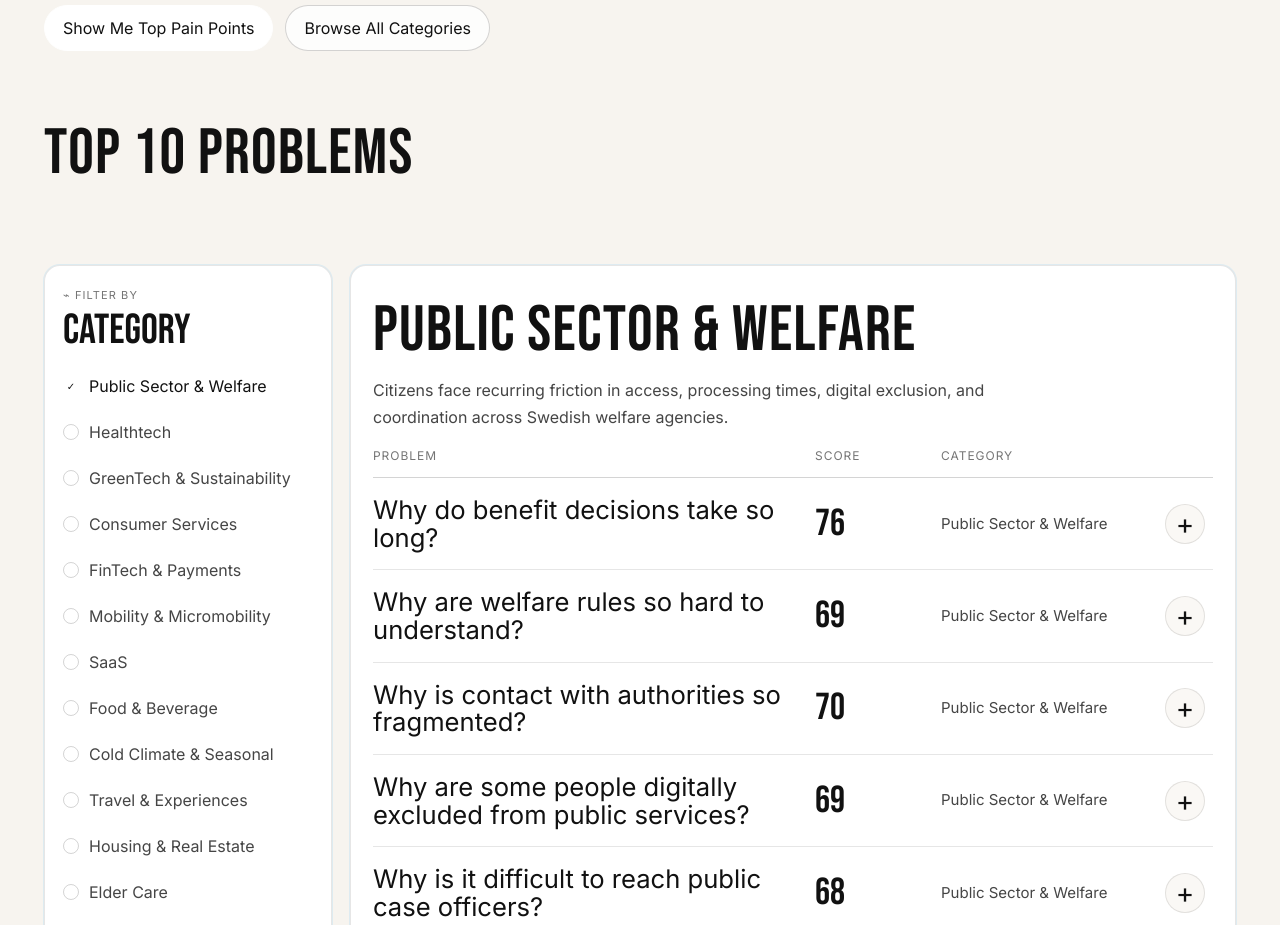
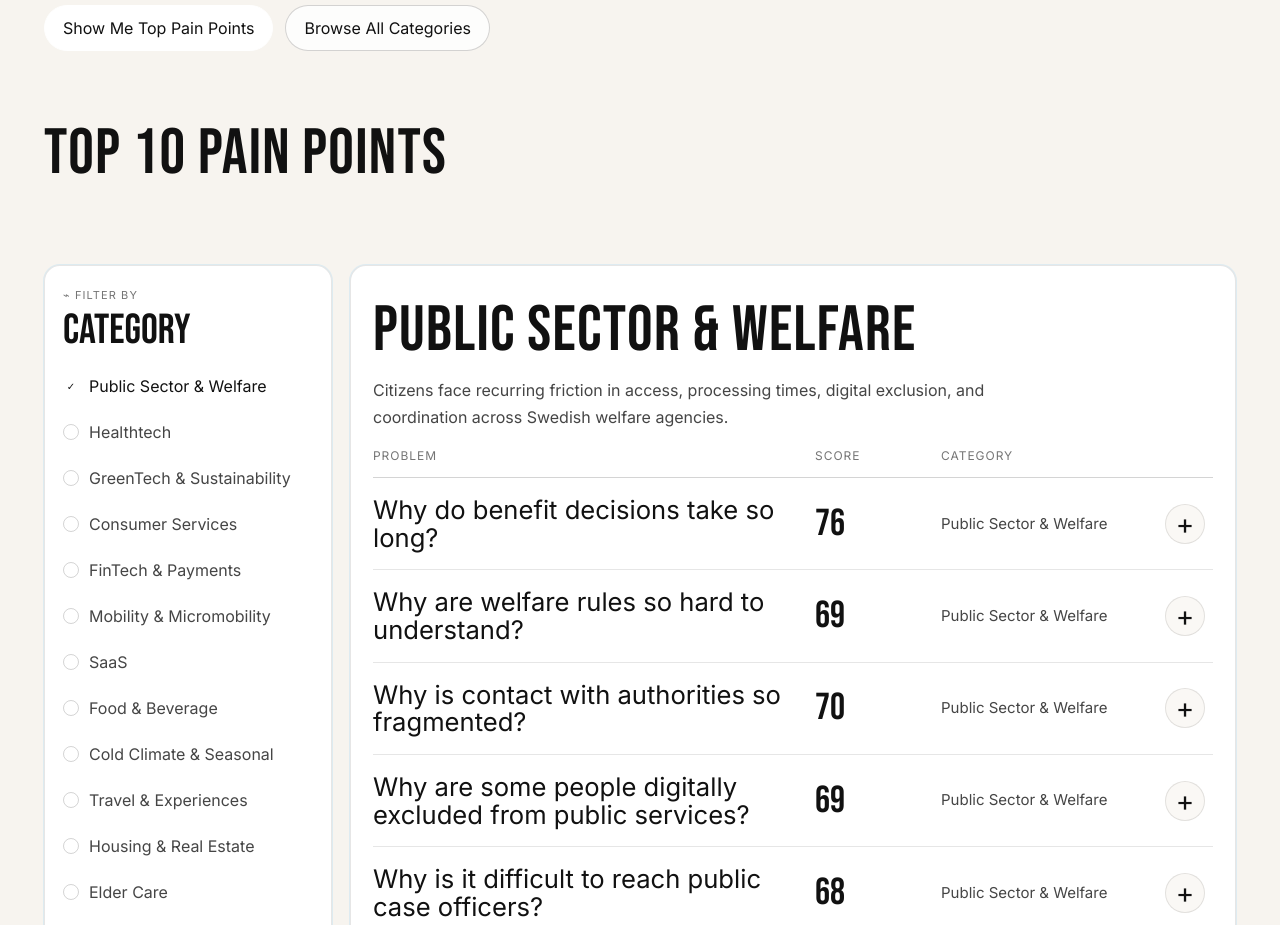
Before and after one commit to mpendyala3/fix-my-itch-sweden, a Next.js app: page / in a window 1280 px wide. Shown: the part 1140-2065 px from the top of the page. Built offline with nearby package versions, Linux system fonts and the light colour scheme.

Commit message:
Rename top problems section to pain points

```diff
--- a/app/ClientHome.tsx
+++ b/app/ClientHome.tsx
@@ -62,8 +62,8 @@ const copy = {
     ],
     insightsLabel: 'Utvalda signaler',
     insightsTitle: 'Några av de mest byggbara Sverige-signalerna just nu',
-    swipeEyebrow: 'Top 10 problems',
-    swipeTitle: 'Top 10 problems',
+    swipeEyebrow: 'Top 10 pain points',
+    swipeTitle: 'Top 10 pain points',
     swipeBody: '',
     swipeHint: 'Svep',
     previousCard: 'Föregående kort',
@@ -156,8 +156,8 @@ const copy = {
     ],
     insightsLabel: 'Featured signals',
     insightsTitle: 'A few of the most buildable Sweden signals right now',
-    swipeEyebrow: 'Top 10 problems',
-    swipeTitle: 'Top 10 problems',
+    swipeEyebrow: 'Top 10 pain points',
+    swipeTitle: 'Top 10 pain points',
     swipeBody: '',
     swipeHint: 'Swipe',
     previousCard: 'Previous card',
```
Also changed, not shown: 13 other files (tests, documents, lock files or other folders).
